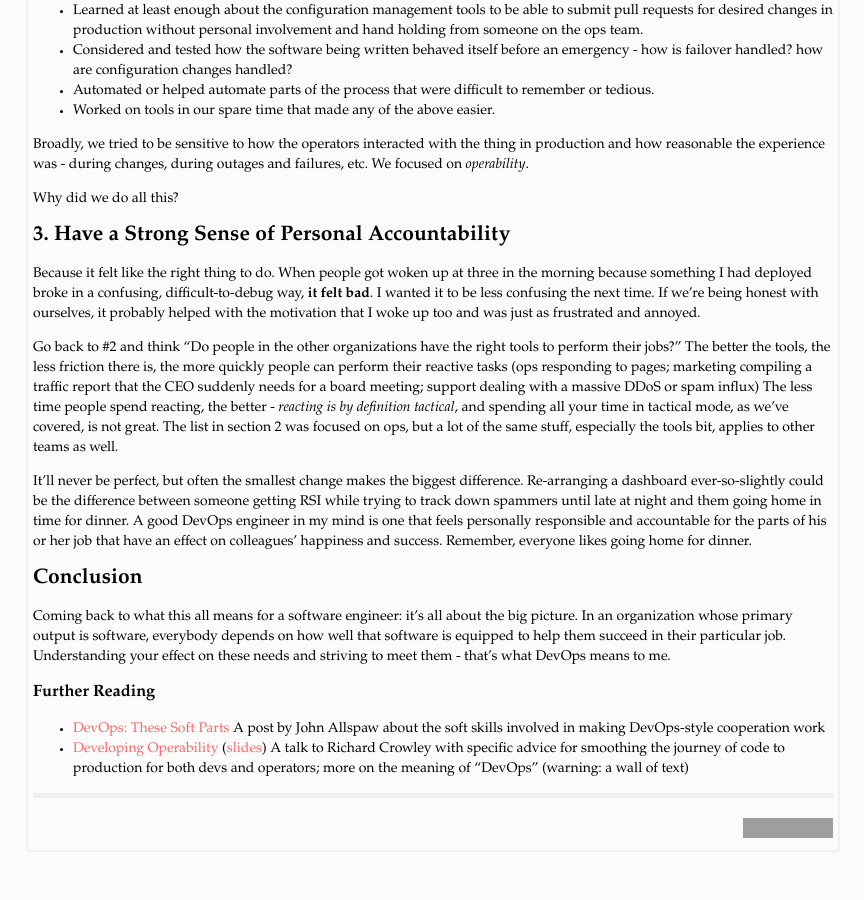
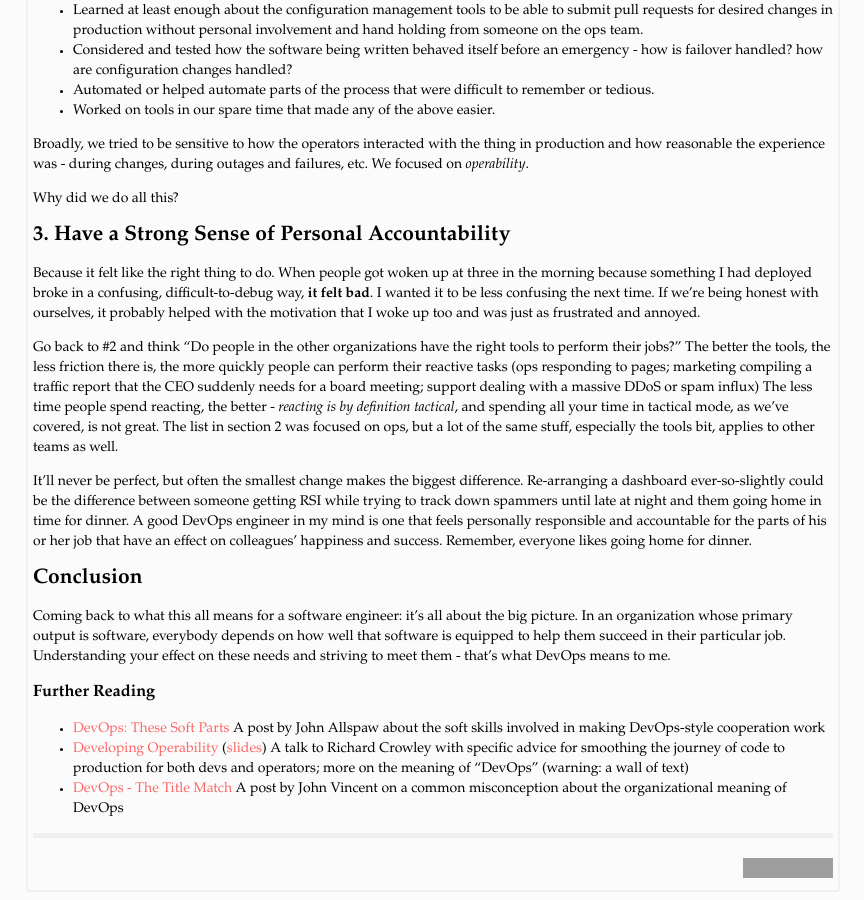
Before and after one commit to mihasya/mihasya.github.com, a Jekyll site: the page built from _posts/2013-06-11-how-do-i-devops.markdown, in a window 1280 px wide and 900 px high, scrolled down 2205 px. Shown: the whole window, without its empty margins (207-1071 px from the left). Built offline with Jekyll 4.4.1, drawn with Linux system fonts in a browser that asks for light colours; Markdown is read by kramdown in place of the engine named in the settings; comment, search, counter and statistics services are not loaded; before the commit the page ends 3065 px from its top, so only the background shows below that; grey boxes are pictures that could not be loaded.

Commit message:
add important link

```diff
--- a/_posts/2013-06-11-how-do-i-devops.markdown
+++ b/_posts/2013-06-11-how-do-i-devops.markdown
@@ -181,3 +181,6 @@ cooperation work
 Crowley with specific advice for smoothing the journey of code to production
 for both devs and operators; more on the meaning of "DevOps" (warning: a wall of
 text)
+* [DevOps - The Title Match](http://blog.lusis.org/blog/2013/06/04/devops-the-title-match/) A post
+by John Vincent on a common misconception about the organizational meaning of
+DevOps
```
